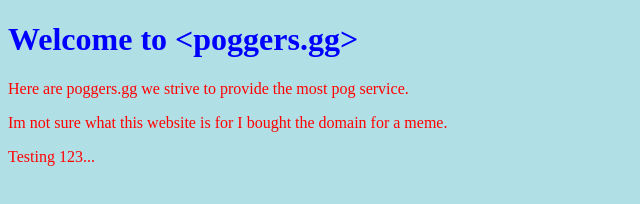
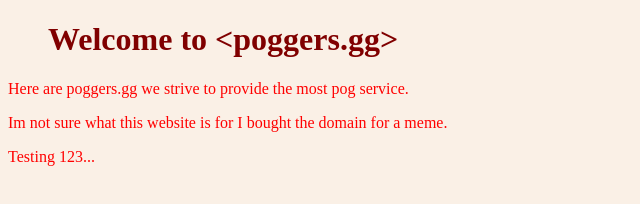
Before and after one commit to JoshuaJCollier/PoggersGG, a website: page views/index.html in a window 1280 px wide. Shown: the whole page, without its empty margins (0-640 px from the left). Drawn offline with Linux system fonts and the light colour scheme; files that its build step writes are made by us from their sources.

Commit message:
Testing live updates

```diff
--- a/views/index.html
+++ b/views/index.html
@@ -5,15 +5,22 @@
 		<title>&lt;poggers.gg&gt;</title>
 		<meta name="viewport" content="width=device-width,initial-scale=1">
 		<link rel="stylesheet" href="css/style.css">
-		<!---<script src=""></script>--->
+		<style>
+		body {
+			background-color: linen;
+		}
+
+		h1 {
+			color: maroon;
+			margin-left: 40px;
+		}
+		</style>
 	</head>
 
 	<body>
 		<h1>Welcome to &lt;poggers.gg&gt;</h1>
 		<p>Here are poggers.gg we strive to provide the most pog service.</p>
-		<div>
 		<p>Im not sure what this website is for I bought the domain for a meme.</p>
-		</div>
 		<p>Testing 123...</p>
 	</body>
 </html>
```
Also changed, not shown: README.md.
